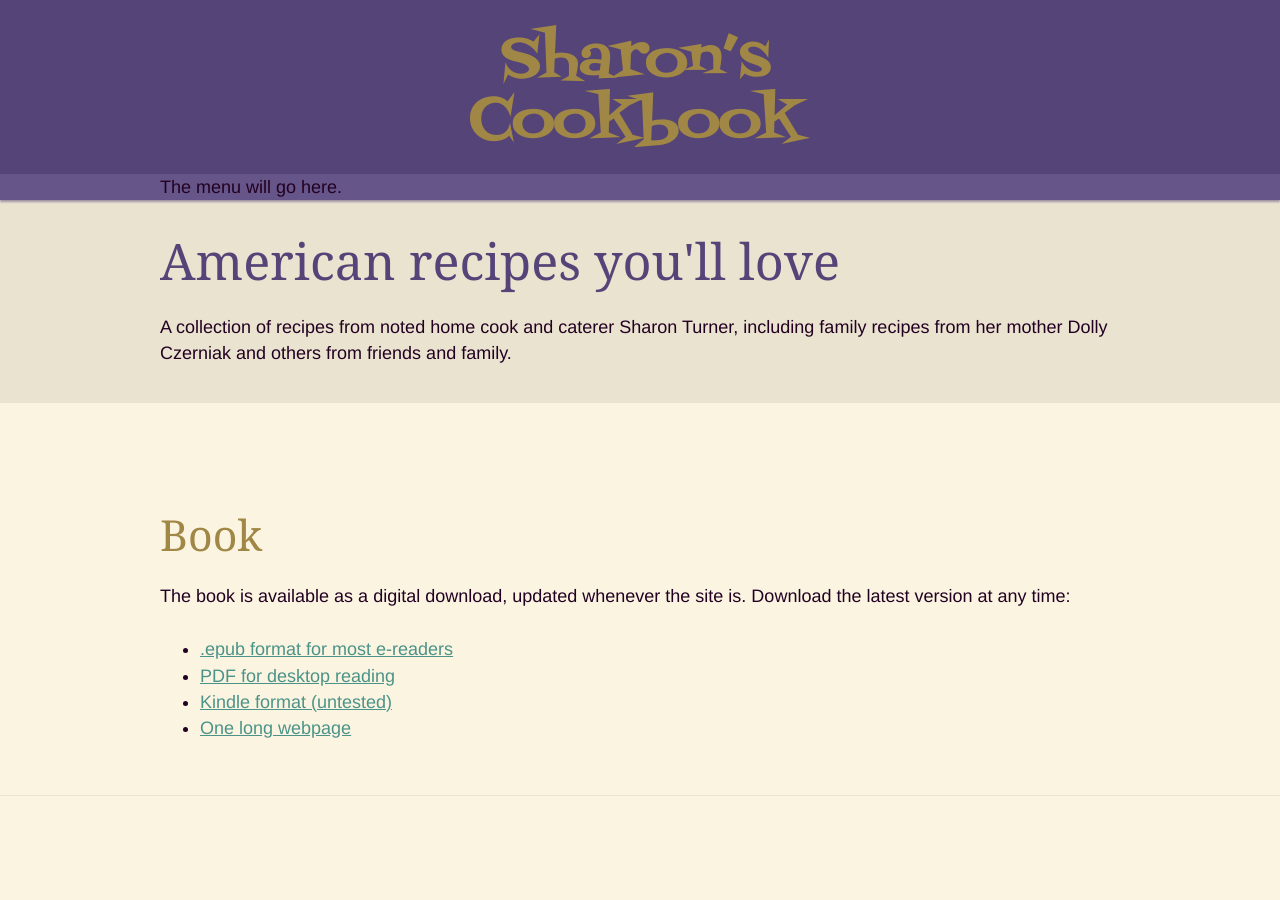
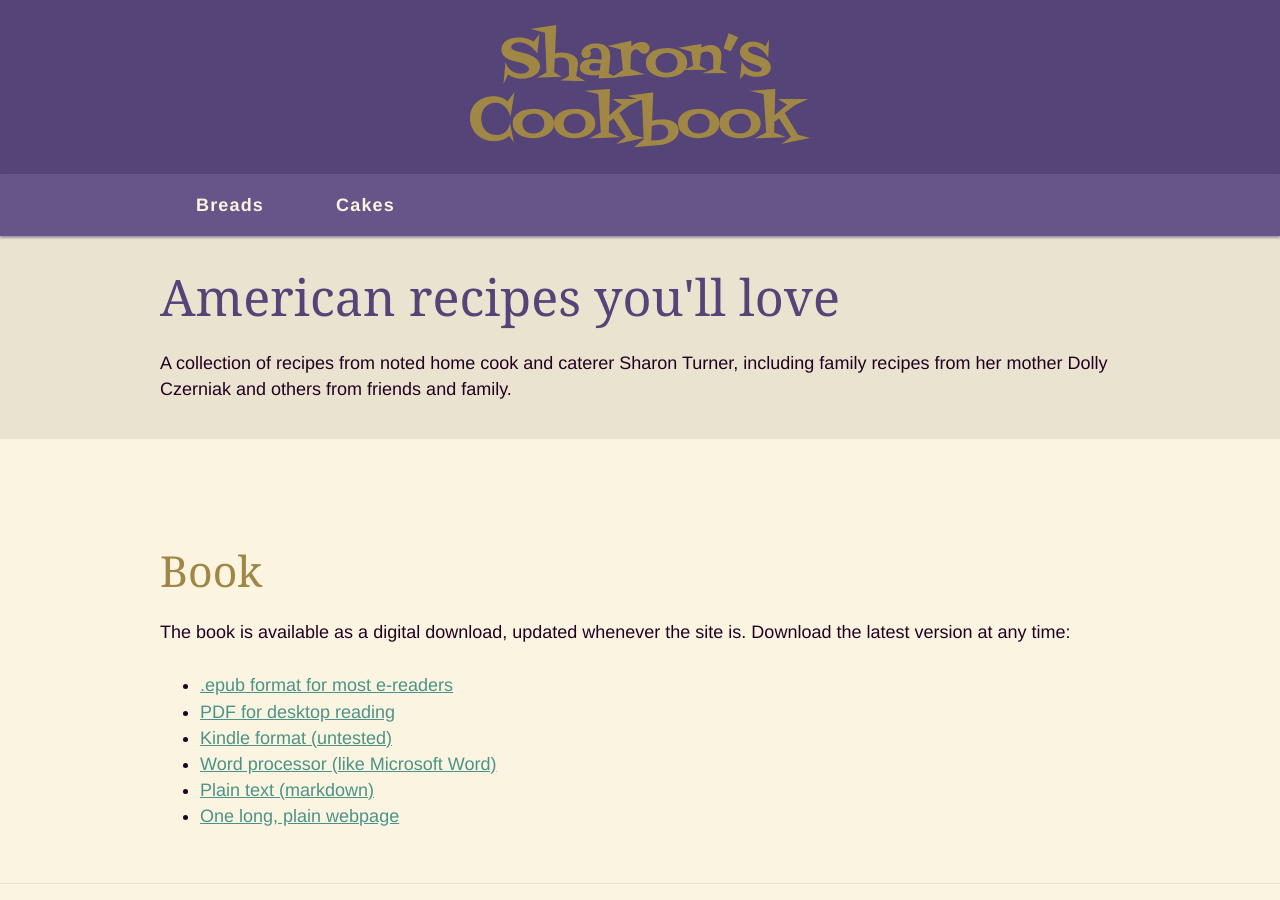
Before and after one commit to ao5357/turner-cookbook, a Jekyll site: the page built from index.html, in a window 1280 px wide and 900 px high. Built offline with Jekyll 4.4.1, drawn with Linux system fonts in a browser that asks for light colours; Markdown is read by kramdown in place of the engine named in the settings.

```diff
--- a/_includes/nav.html
+++ b/_includes/nav.html
@@ -1,3 +1,10 @@
 <nav class="region"><div class="inner">
-  The menu will go here.
+  <ul class="menu">
+    {% assign groups = site.recipes | group_by: "category" | sort: "name" %}
+    {% for group in groups %}
+    {% if group.name | size > 1 %}
+      <li><a href="{{ site.subpath }}/#category-{{ group.name | slugify }}">{{ group.name }}</a></li>
+    {% endif %}
+    {% endfor%}
+  </ul>
 </div></nav>
--- a/_includes/recipe.html
+++ b/_includes/recipe.html
@@ -34,6 +34,9 @@
     {% endif %}
     </div>
   </header>
+  {% if include.recipe.image %}
+    <img src="recipes/{{ include.recipe.category | slugify }}/{{ include.recipe.image }}" alt="" />
+  {% endif %}
   {% if include.recipe.description %}
     <h3>About</h3>
     <p itemprop="description">{{ include.recipe.description }}</p>
--- a/_layouts/recipe.html
+++ b/_layouts/recipe.html
@@ -38,6 +38,9 @@
 		{% endif %}
 		</div>
   </header>
+  {% if page.image %}
+    <img src="{{ site.subpath }}/ebook/recipes/{{ page.category | slugify }}/{{ page.image }}" alt="" />
+  {% endif %}
   {% if page.description %}
   	<h2>About</h2>
     <p itemprop="description">{{ page.description }}</p>
--- a/index.html
+++ b/index.html
@@ -18,14 +18,16 @@
     <li><a href="{{ site.subpath }}/assets/build/sharons-cookbook.epub">.epub format for most e-readers</a></li>
     <li><a href="{{ site.subpath }}/assets/build/sharons-cookbook.pdf">PDF for desktop reading</a></li>
     <li><a href="{{ site.subpath }}/assets/build/sharons-cookbook.mobi">Kindle format (untested)</a></li>
-    <li><a href="{{ site.subpath }}/ebook/">One long webpage</a></li>
+    <li><a href="{{ site.subpath }}/assets/build/sharons-cookbook.docx">Word processor (like Microsoft Word)</a></li>
+    <li><a href="{{ site.subpath }}/assets/build/sharons-cookbook.md.txt">Plain text (markdown)</a></li>
+    <li><a href="{{ site.subpath }}/ebook/">One long, plain webpage</a></li>
   </ul>
 </div></section>
 <section class="region divided"><div class="inner">
   <h2>Recipes</h2>
   {% assign groups = site.recipes | group_by: "category" | sort: "name" %}
   {% for group in groups %}
-    <h3>{{ group.name }}</h3>
+    <h3 id="category-{{ group.name | slugify }}">{{ group.name }}</h3>
     <ul>
     {% for item in group.items %}
       <li><a href="{{ site.subpath }}{{ item.url }}">{{ item.title }}</a></li>
```
Also changed, not shown: _layouts/basic.html (+7 -0 lines), _layouts/page.html (added, +12 -0 lines), _recipes/breads/christmas-eggnog-bread.md (+1 -0 lines), assets/build/sharons-cookbook.md.txt (added), ebook/recipes/breads/christmas-eggnog-bread.jpg (added), 5 other files.
